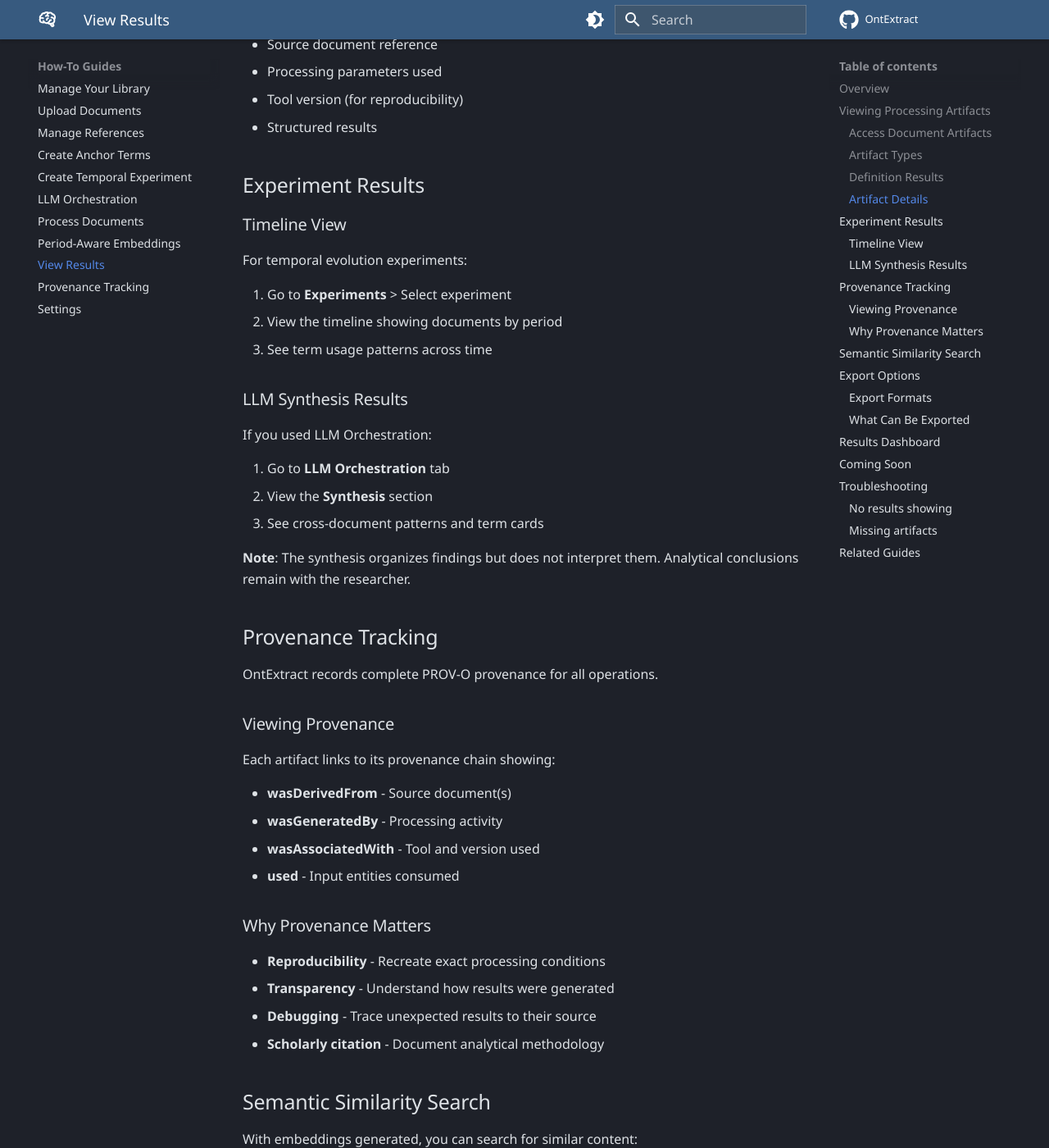
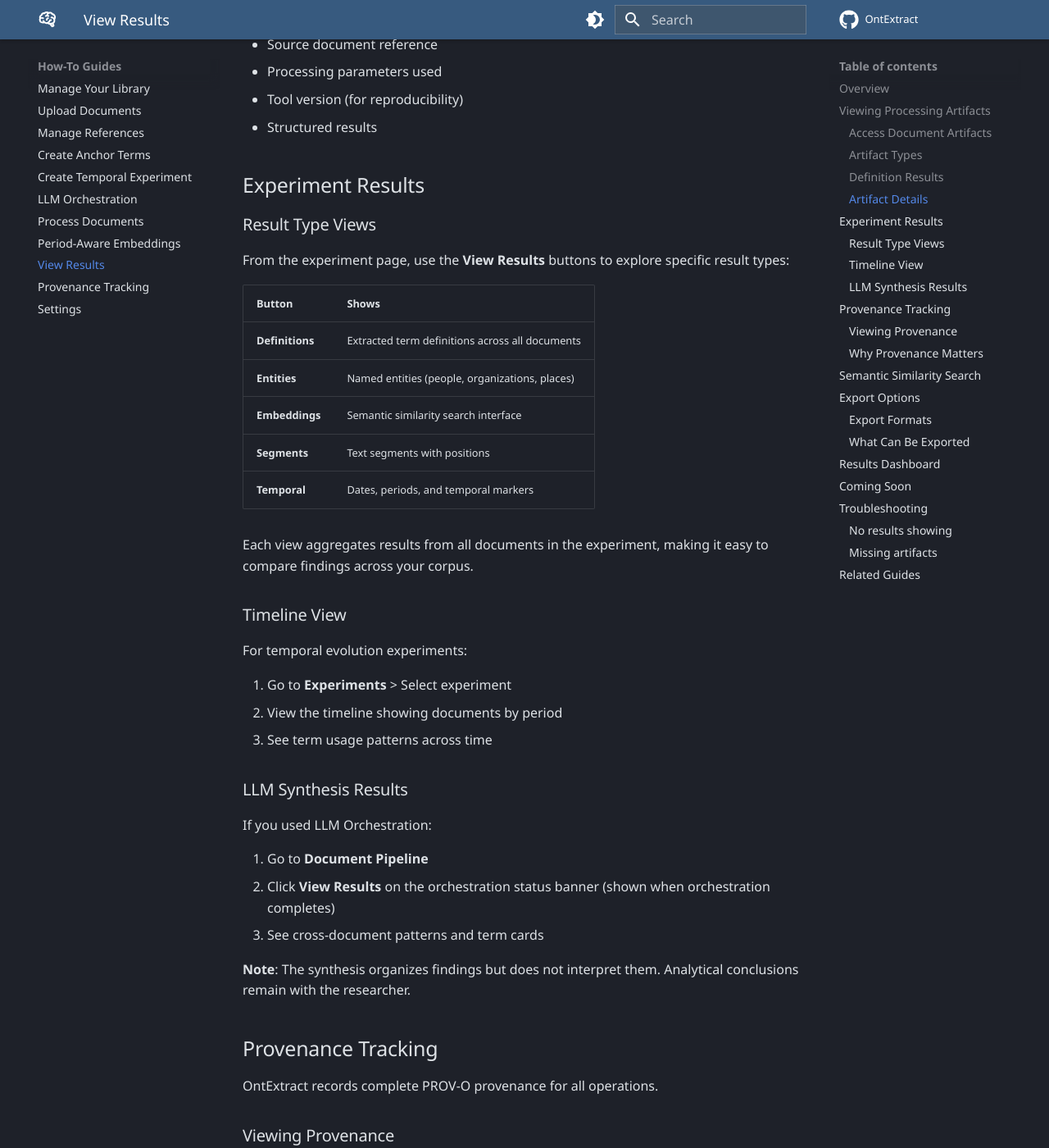
Before and after one commit to MatLab-Research/OntExtract, an MkDocs documentation site: the page built from docs/how-to/view-results.md, in a window 1280 px wide and 1400 px high, scrolled down 1769 px. Shown: the whole window at 82% size. Built offline with MkDocs 1.6.1 and Material for MkDocs 9.7.7, drawn with Linux system fonts in a browser that asks for light colours; some web fonts are replaced; comment, search, counter and statistics services are not loaded.

Commit message:
update documentation to match current UI
- Fix OpenAI embedding model name (text-embedding-3-large)
- Remove Semantic segmentation (not in current UI)
- Document auto-dependency behavior for embeddings/definitions
- Add Result Type Views section with button descriptions
- Update LLM orchestration access path (Document Pipeline > LLM mode)

```diff
--- a/docs/how-to/view-results.md
+++ b/docs/how-to/view-results.md
@@ -57,6 +57,20 @@ Each artifact shows:
 
 ## Experiment Results
 
+### Result Type Views
+
+From the experiment page, use the **View Results** buttons to explore specific result types:
+
+| Button | Shows |
+|--------|-------|
+| **Definitions** | Extracted term definitions across all documents |
+| **Entities** | Named entities (people, organizations, places) |
+| **Embeddings** | Semantic similarity search interface |
+| **Segments** | Text segments with positions |
+| **Temporal** | Dates, periods, and temporal markers |
+
+Each view aggregates results from all documents in the experiment, making it easy to compare findings across your corpus.
+
 ### Timeline View
 
 For temporal evolution experiments:
@@ -69,8 +83,8 @@ For temporal evolution experiments:
 
 If you used LLM Orchestration:
 
-1. Go to **LLM Orchestration** tab
-2. View the **Synthesis** section
+1. Go to **Document Pipeline**
+2. Click **View Results** on the orchestration status banner (shown when orchestration completes)
 3. See cross-document patterns and term cards
 
 **Note**: The synthesis organizes findings but does not interpret them. Analytical conclusions remain with the researcher.
```
Also changed, not shown: docs/how-to/document-processing.md (+12 -4 lines), docs/how-to/llm-orchestration.md (+3 -2 lines).
